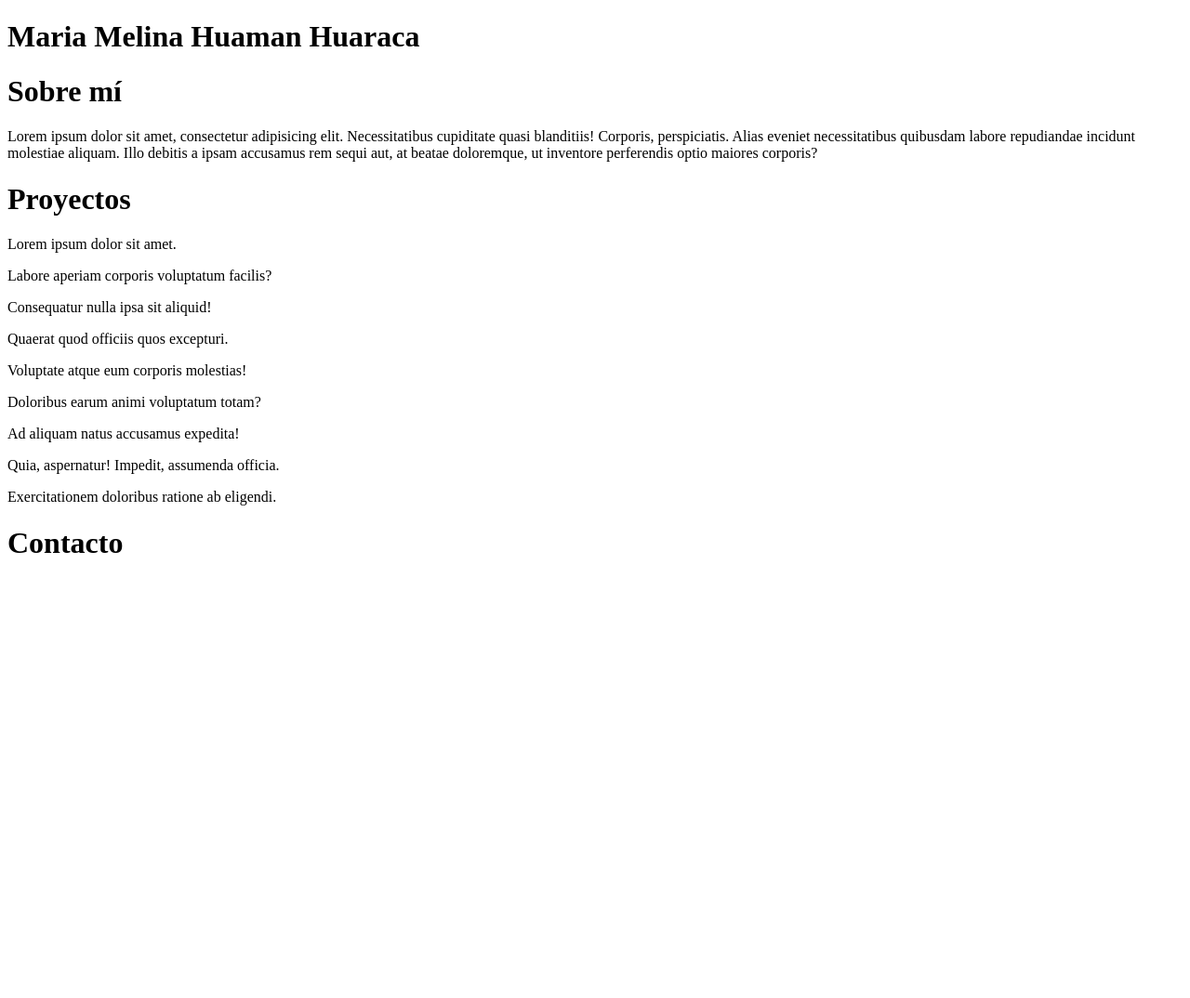
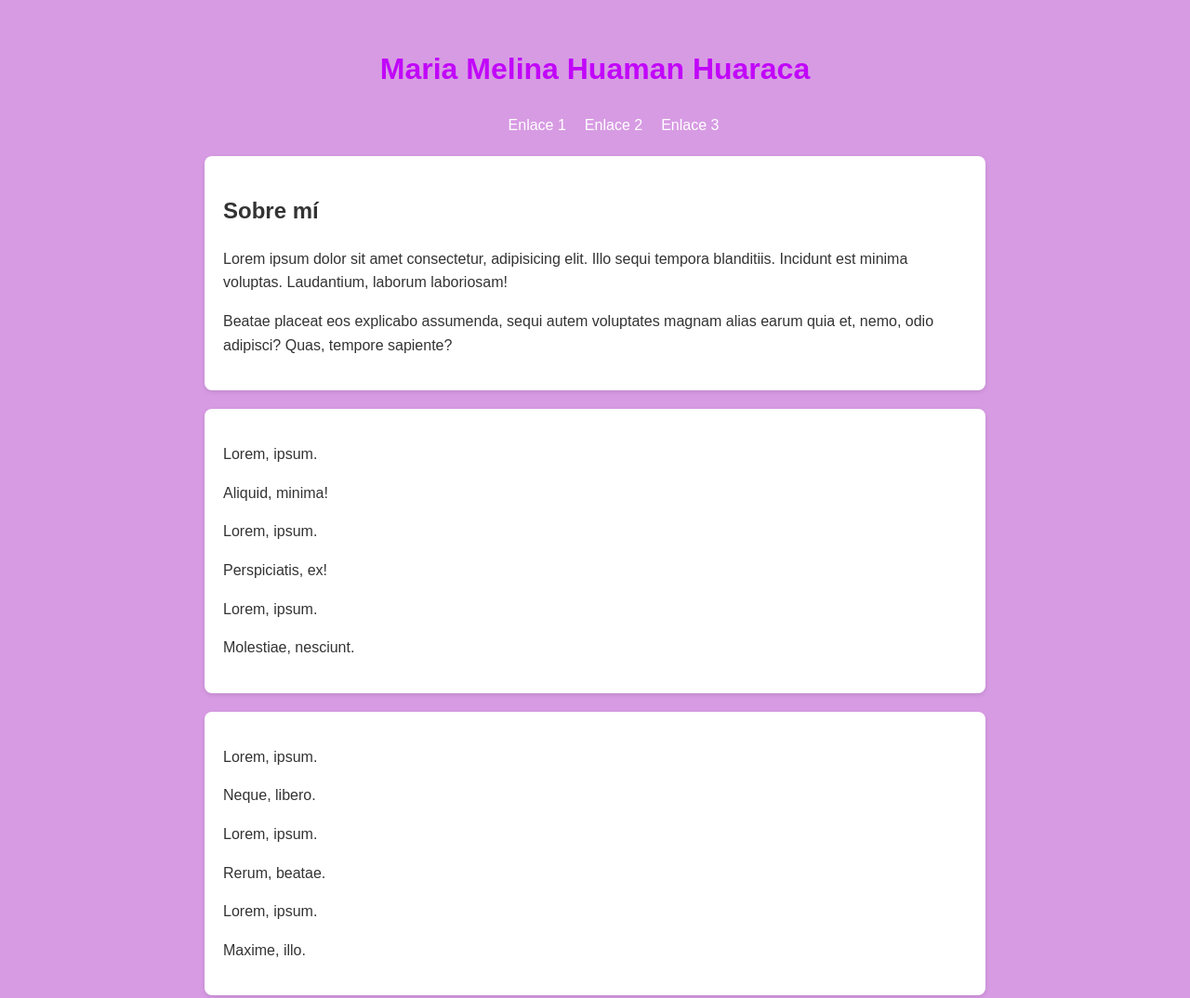
Before and after one commit to 2411010087-mel/REPOS, a plain HTML site: page index.html in a window 1280 px wide. Shown: the top 1074 px of the page at 93% size. Before the commit the page ends 800 px from the top, so only its background shows below. Drawn offline with Linux system fonts and the light colour scheme.

Commit message:
Actualización de css.css e index.html

```diff
--- a/css.css
+++ b/css.css
@@ -1 +1,68 @@
-hola css
+{
+  margin: 0;
+  padding: 0;
+  box-sizing: border-box;
+}
+
+body {
+  font-family: Arial, sans-serif;
+  line-height: 1.6;
+  background-color: #ffffff;
+  color: #333;
+  padding: 20px;
+}
+
+header {
+  background-color: #630063;
+  color: #fff;
+  padding: 30px 20px;
+  text-align: center;
+}
+
+header h1 {
+  margin-bottom: 10px;
+}
+
+nav ul {
+  list-style: none;
+  display: flex;
+  justify-content: center;
+  gap: 20px;
+  margin-top: 10px;
+}
+
+nav a {
+  color: #fff;
+  text-decoration: none;
+}
+
+nav a:hover {
+  color: #1abc9c;
+  text-decoration: underline;
+}
+
+section {
+  background: #fff;
+  margin: 20px auto;
+  padding: 20px;
+  max-width: 800px;
+  border-radius: 8px;
+  box-shadow: 0 2px 5px rgba(0,0,0,0.1);
+}
+
+section h2 {
+  margin-bottom: 10px;
+}
+
+article {
+  margin-bottom: 15px;
+}
+
+footer {
+  text-align: center;
+  padding: 15px;
+  background-color: #630063;
+  color: #fff;
+  margin-top: 40px;
+  border-radius: 5px;
+}
--- a/index.html
+++ b/index.html
@@ -4,12 +4,63 @@
     <meta charset="UTF-8">
     <meta name="viewport" content="width=device-width, initial-scale=1.0">
     <title>Document</title>
+    <link rel="stylesheet" href="css.css">
+    <style>
+        body{
+            background-color: rgb(215, 155, 227);
+        }
+        h1{
+            color: beige(182,48,48);
+        }
+        p{
+            color: blue(32,28,28);
+        }
+    </style>
 </head>
 <body>
-    <h1>Maria Melina Huaman Huaraca</h1>
-    <h1>Sobre mí</h1>
-    <p></p>
-    Lorem ipsum dolor sit amet, consectetur adipisicing elit. Necessitatibus cupiditate quasi blanditiis! Corporis, perspiciatis. Alias eveniet necessitatibus quibusdam labore repudiandae incidunt molestiae aliquam. Illo debitis a ipsam accusamus rem sequi aut, at beatae doloremque, ut inventore perferendis optio maiores corporis?
+    <h1 style="color: rgb(193, 6, 250);text-align: center;">Maria Melina Huaman Huaraca</h1>
+    <p style="color: black;text-align: center;"></p>
+    <nav>
+        <ul>
+            <li><a href="">Enlace 1</a></li>
+            <li><a href="">Enlace 2</a></li>
+            <li><a href="">Enlace 3</a></li>
+        </ul>
+    </nav>
+    <section id="sobre mí">
+        <h1>Sobre mí</h1>
+        <p>Lorem ipsum dolor sit amet consectetur, adipisicing elit. Illo sequi tempora blanditiis. Incidunt est minima voluptas. Laudantium, laborum laboriosam!</p>
+        <p>Beatae placeat eos explicabo assumenda, sequi autem voluptates magnam alias earum quia et, nemo, odio adipisci? Quas, tempore sapiente?</p>
+    </section>
+
+    <section>
+        <article>
+            <p>Lorem, ipsum.</p>
+            <p>Aliquid, minima!</p>
+        </article>
+        <article>
+            <p>Lorem, ipsum.</p>
+            <p>Perspiciatis, ex!</p>
+        </article>
+        <article>
+            <p>Lorem, ipsum.</p>
+            <p>Molestiae, nesciunt.</p>
+        </article>
+    </section>
+    <section>
+        <article>
+            <p>Lorem, ipsum.</p>
+            <p>Neque, libero.</p>
+        </article>
+        <article>
+            <p>Lorem, ipsum.</p>
+            <p>Rerum, beatae.</p>
+        </article>
+        <article>
+            <p>Lorem, ipsum.</p>
+            <p>Maxime, illo.</p>
+        </article>
+    </section>
 
     <h1>Proyectos</h1>
     <p>Lorem ipsum dolor sit amet.</p>
@@ -21,7 +72,10 @@
     <p>Ad aliquam natus accusamus expedita!</p>
     <p>Quia, aspernatur! Impedit, assumenda officia.</p>
     <p>Exercitationem doloribus ratione ab eligendi.</p>
-    <h1>Contacto</h1>
+
+    <footer>
+        <h1>Contacto</h1>
+    </footer>
 
 </body>
 </html>
```
